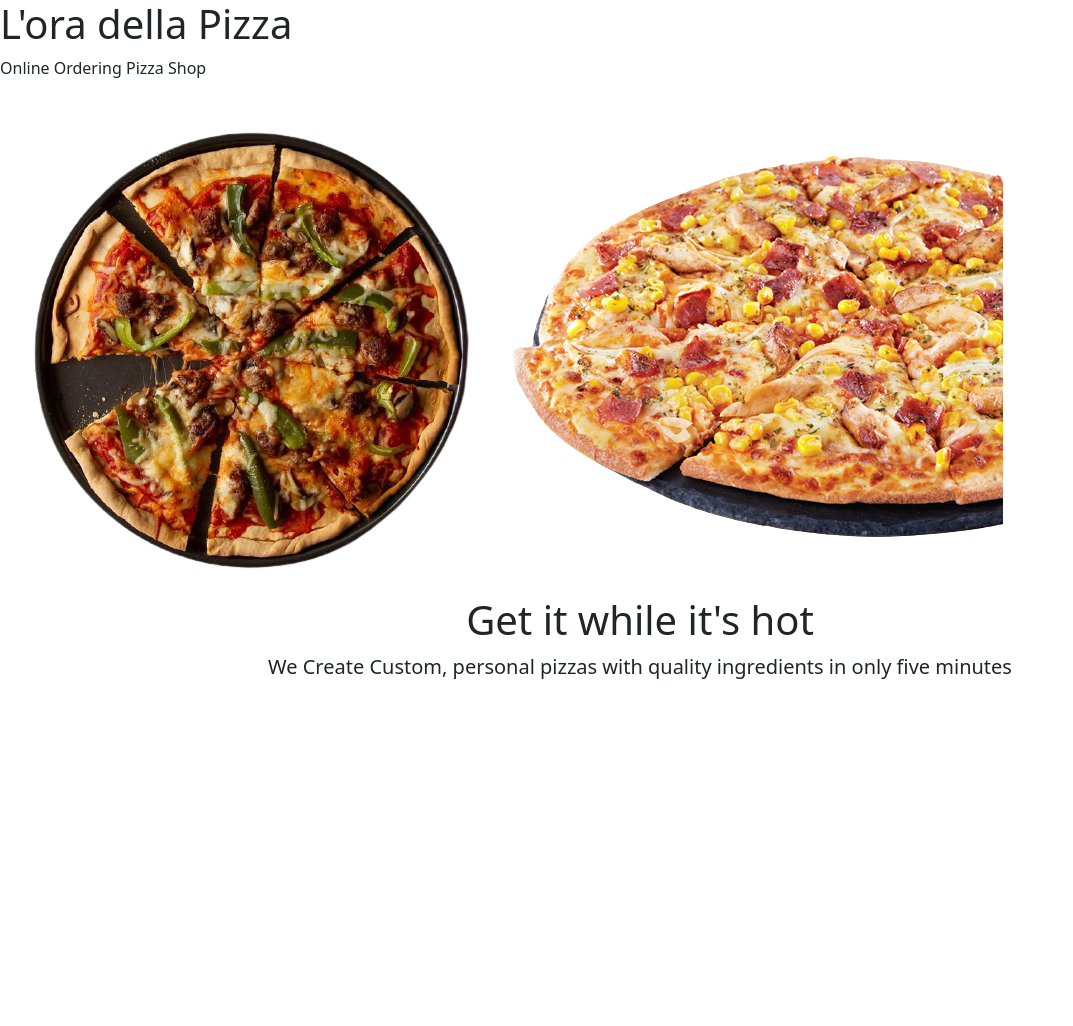
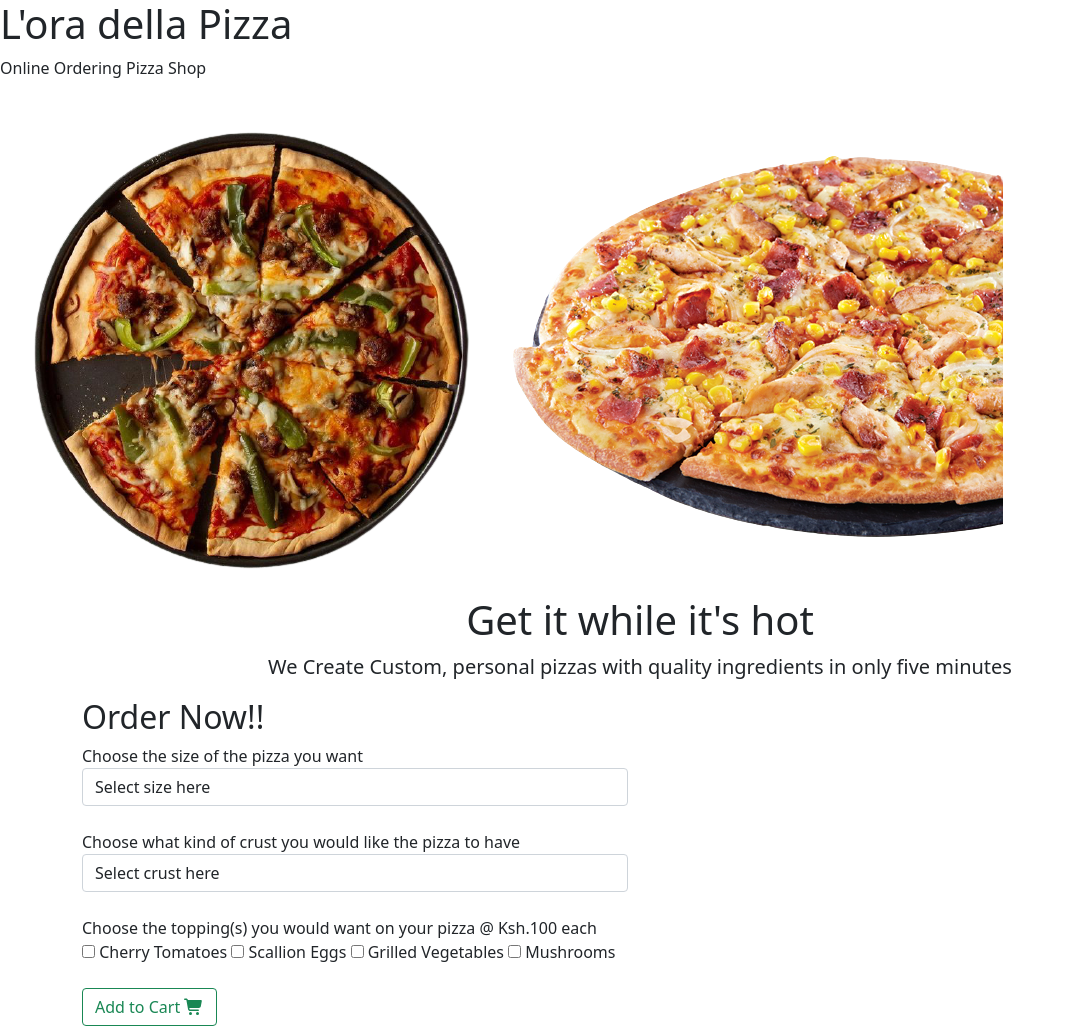
Before and after one commit to Derrick-Nyongesa/IP4-Pizza, a plain HTML site: page order.html in a window 1280 px wide. Shown: the whole page, without its empty margins (0-1073 px from the left). Before the commit the page ends 800 px from the top, so only its background shows below. Drawn offline with nearby package versions, Linux system fonts and the light colour scheme.

Commit message:
a new form with selext boxes and a checkbox was added.

```diff
--- a/order.html
+++ b/order.html
@@ -28,6 +28,39 @@
         </div>
     </div>
 
+    <div class="container">
+        <div class="row">
+            <div class="col-md-6">
+                <h2>Order Now!!</h2>
+                <form id="pizza">
+                    <label for="size">Choose the size of the pizza you want</label>
+                    <select class="form-control" id="size">
+                        <option selected value="">Select size here</option>
+                        <option value="large">Large @ Ksh.1200</option>
+                        <option value="medium">Medium @ Ksh.800</option>
+                        <option value="small">Small @ Ksh.650</option>
+                    </select><br>
+                    <label for="size">Choose what kind of crust you would like the pizza to have</label>
+                    <select class="form-control" id="crust">
+                        <option selected value="">Select crust here</option>
+                        <option value="crispy"> Crispy @ Ksh.300</option>
+                        <option value="stuffed">Stuffed @ Ksh.250</option>
+                        <option value="glutten-free">Glutten-free @ Ksh.200</option>
+                    </select><br>
+                    <label for="toppings">Choose the topping(s) you would want on your pizza @ Ksh.100 each</label>
+                    <div class="form-group top">
+                        <input type="checkbox" name="topping" value="cherry-tomatoes"> Cherry Tomatoes
+                        <input type="checkbox" name="topping" value="scallion-eggs"> Scallion Eggs
+                        <input type="checkbox" name="topping" value="grilled-vegetables"> Grilled Vegetables
+                        <input type="checkbox" name="topping" value="mushrooms"> Mushrooms
+                    </div><br>
+
+                  <button type="submit" class="btn btn-outline-success button2">Add to Cart  <i class="fas fa-shopping-cart"></i></button>
+                </form>
+              </div>
+        </div>
+    </div>
+
     <script src="https://cdn.jsdelivr.net/npm/bootstrap@5.0.0-beta2/dist/js/bootstrap.bundle.min.js" integrity="sha384-b5kHyXgcpbZJO/tY9Ul7kGkf1S0CWuKcCD38l8YkeH8z8QjE0GmW1gYU5S9FOnJ0" crossorigin="anonymous"></script>
     <script src="js/jquery-3.5.1.js"></script>
     <script src="js/all.js"></script>
```
